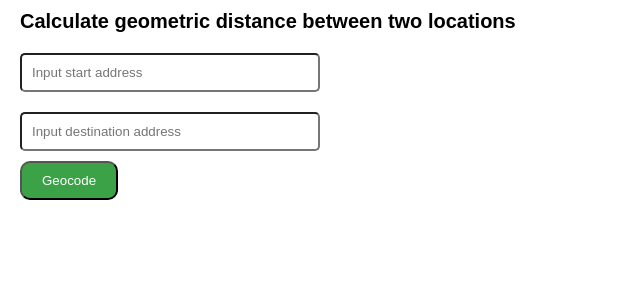
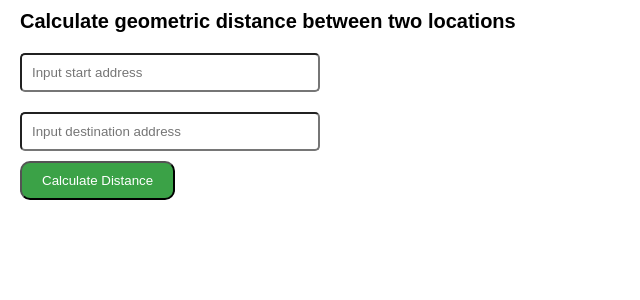
Before and after one commit to ohtkenneth/channelfactory, a Django app: template api/templates/api/distance.html in a window 1280 px wide. Shown: the part 63-363 px from the top of the page, without its empty margins (0-640 px from the left). Run offline with Django 3.2, Linux system fonts and the light colour scheme; the template is opened without the code that fills it, so the values that code supplies are empty; parts of the project's set-up code (start-up, migrations or seed data) failed here and were passed over.

Commit message:
Update distance.html

```diff
--- a/api/templates/api/distance.html
+++ b/api/templates/api/distance.html
@@ -8,7 +8,7 @@
     <br/>
     <input class="input input--text" type="text" name="destination" placeholder="Input destination address"/>
     <br/>
-    <input class="btn btn--submit" type="submit" value="Geocode">
+    <input class="btn btn--submit" type="submit" value="Calculate Distance">
   </form>
 
   {% if distance %}
```
